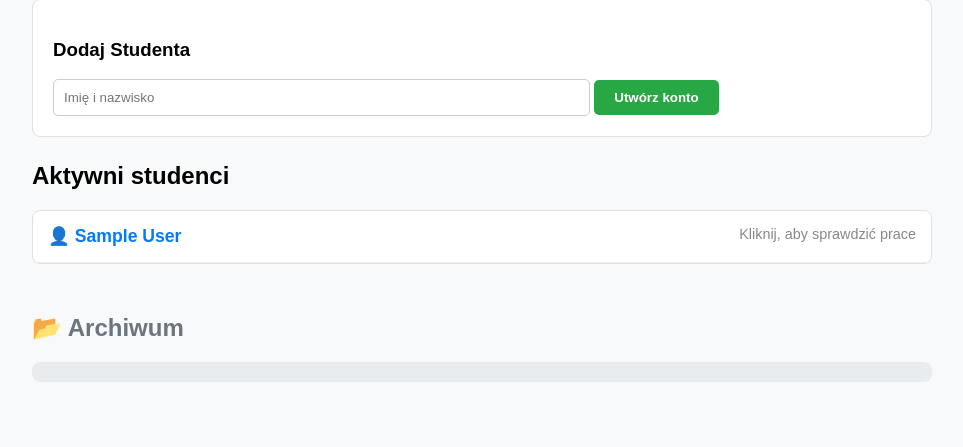
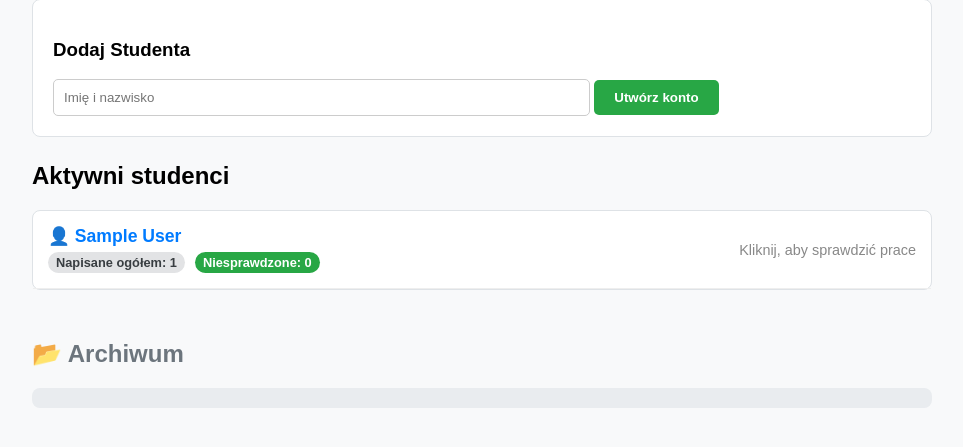
Before and after one commit to kubad0101-creator/rozprawki-app, a Flask app: page /admin in a window 1280 px wide. Shown: the part 237-684 px from the top of the page, without its empty margins (158-1121 px from the left). Run offline with Flask 3, Linux system fonts and the light colour scheme; the visitor is signed in with stand-in values (Sample User, id 1); tables that the repository leaves empty hold one stand-in row (values such as "Sample post").

Commit message:
Update admin.html

```diff
--- a/templates/admin.html
+++ b/templates/admin.html
@@ -32,8 +32,16 @@
     <h2>Aktywni studenci</h2>
     <div style="background: white; border-radius: 8px; border: 1px solid #dee2e6;">
         {% for s in active_students %}
-        <div style="padding: 15px; border-bottom: 1px solid #eee; display: flex; justify-content: space-between;">
-            <a href="/admin/student/{{ s.id }}" style="text-decoration: none; font-weight: bold; color: #007bff; font-size: 1.1em;">👤 {{ s.name }}</a>
+        <div style="padding: 15px; border-bottom: 1px solid #eee; display: flex; justify-content: space-between; align-items: center;">
+            <div>
+                <a href="/admin/student/{{ s.id }}" style="text-decoration: none; font-weight: bold; color: #007bff; font-size: 1.1em;">👤 {{ s.name }}</a>
+                <div style="margin-top: 5px; display: flex; gap: 10px;">
+                    {% set completed_count = s.essays | selectattr("is_completed", "equalto", True) | list | length %}
+                    {% set unchecked_count = s.essays | selectattr("is_completed", "equalto", True) | rejectattr("feedback") | list | length %}
+                    <span style="background: #e2e3e5; color: #383d41; padding: 3px 8px; border-radius: 12px; font-size: 0.8em; font-weight: bold;">Napisane ogółem: {{ completed_count }}</span>
+                    <span style="background: {% if unchecked_count > 0 %}#dc3545{% else %}#28a745{% endif %}; color: white; padding: 3px 8px; border-radius: 12px; font-size: 0.8em; font-weight: bold;">Niesprawdzone: {{ unchecked_count }}</span>
+                </div>
+            </div>
             <span style="color: #888; font-size: 0.9em;">Kliknij, aby sprawdzić prace</span>
         </div>
         {% endfor %}
```
